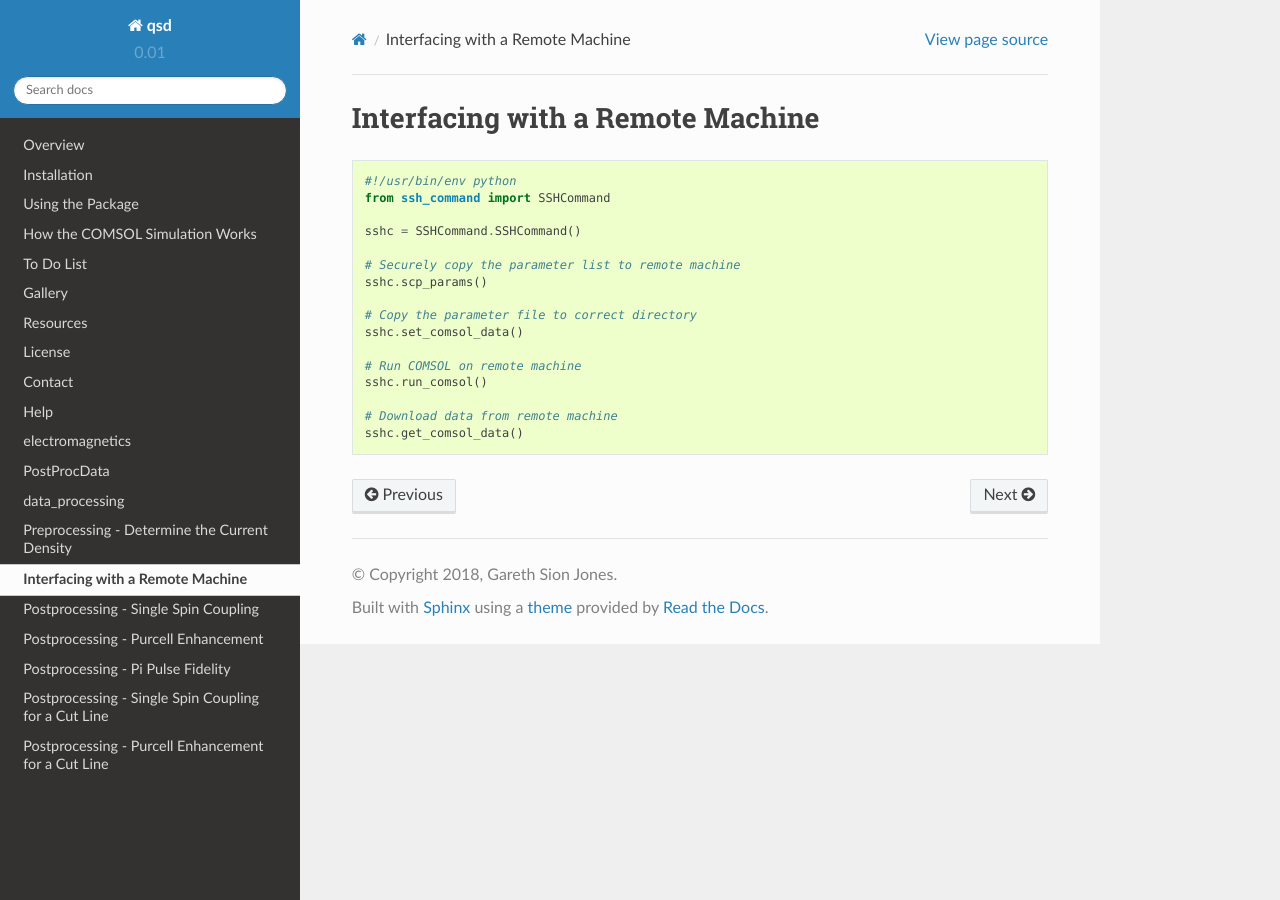
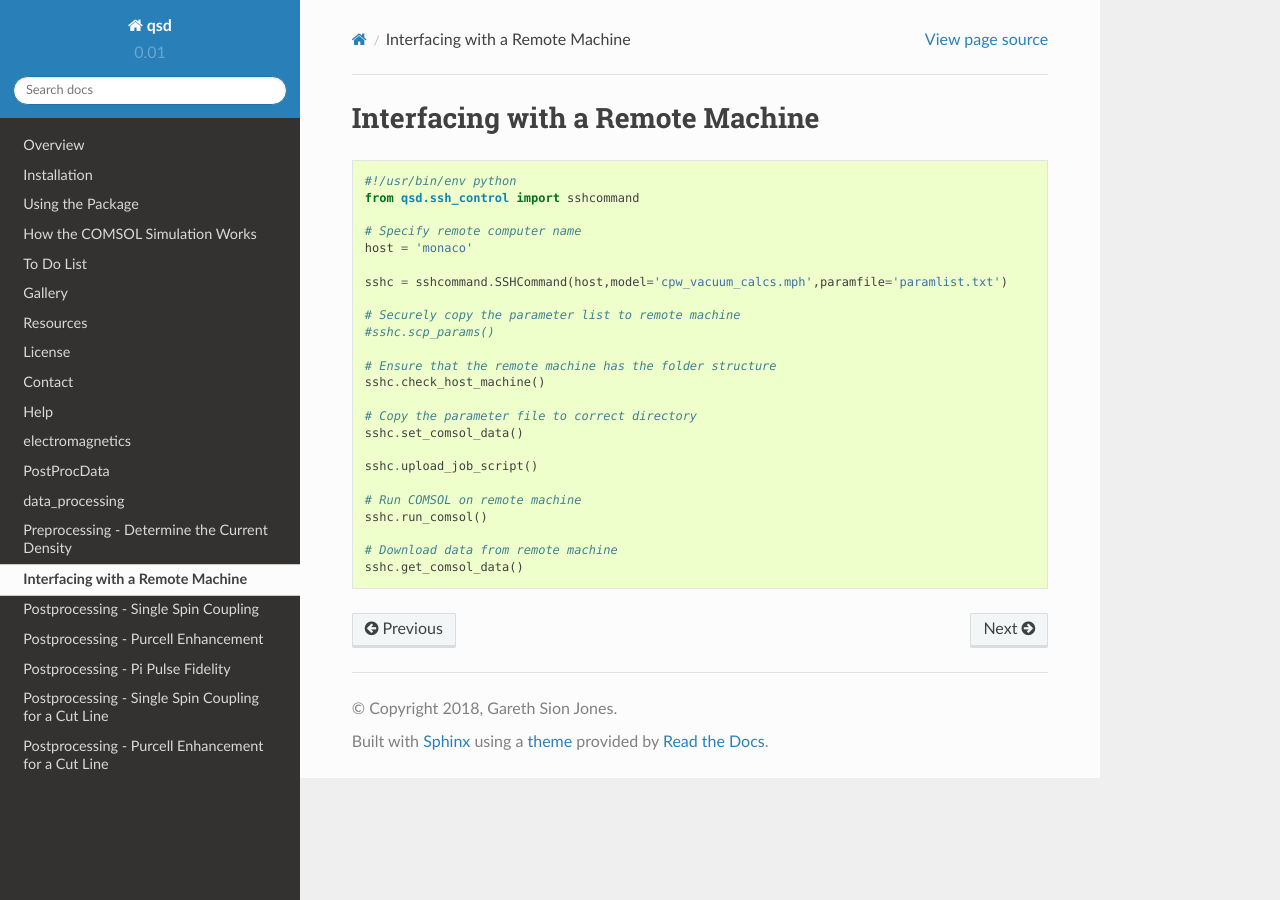
Before and after one commit to mikeyh30/qsd, a Sphinx documentation site: the page built from docs/source/remote_connection.rst, in a window 1280 px wide. Built offline with Sphinx 7.4.7 and the Read the Docs theme 2.0.0, drawn with Linux system fonts in a browser that asks for light colours.

Commit message:
Updating docs

```diff
--- a/docs/source/remote_connection.rst
+++ b/docs/source/remote_connection.rst
@@ -4,15 +4,23 @@ Interfacing with a Remote Machine
 ::
 
     #!/usr/bin/env python
-    from ssh_command import SSHCommand
+    from qsd.ssh_control import sshcommand
 
-    sshc = SSHCommand.SSHCommand()
+    # Specify remote computer name
+    host = 'monaco'
+
+    sshc = sshcommand.SSHCommand(host,model='cpw_vacuum_calcs.mph',paramfile='paramlist.txt')
 
     # Securely copy the parameter list to remote machine
-    sshc.scp_params()
+    #sshc.scp_params()
+
+    # Ensure that the remote machine has the folder structure
+    sshc.check_host_machine()
 
     # Copy the parameter file to correct directory
     sshc.set_comsol_data()
+
+    sshc.upload_job_script()
 
     # Run COMSOL on remote machine
     sshc.run_comsol()
```
